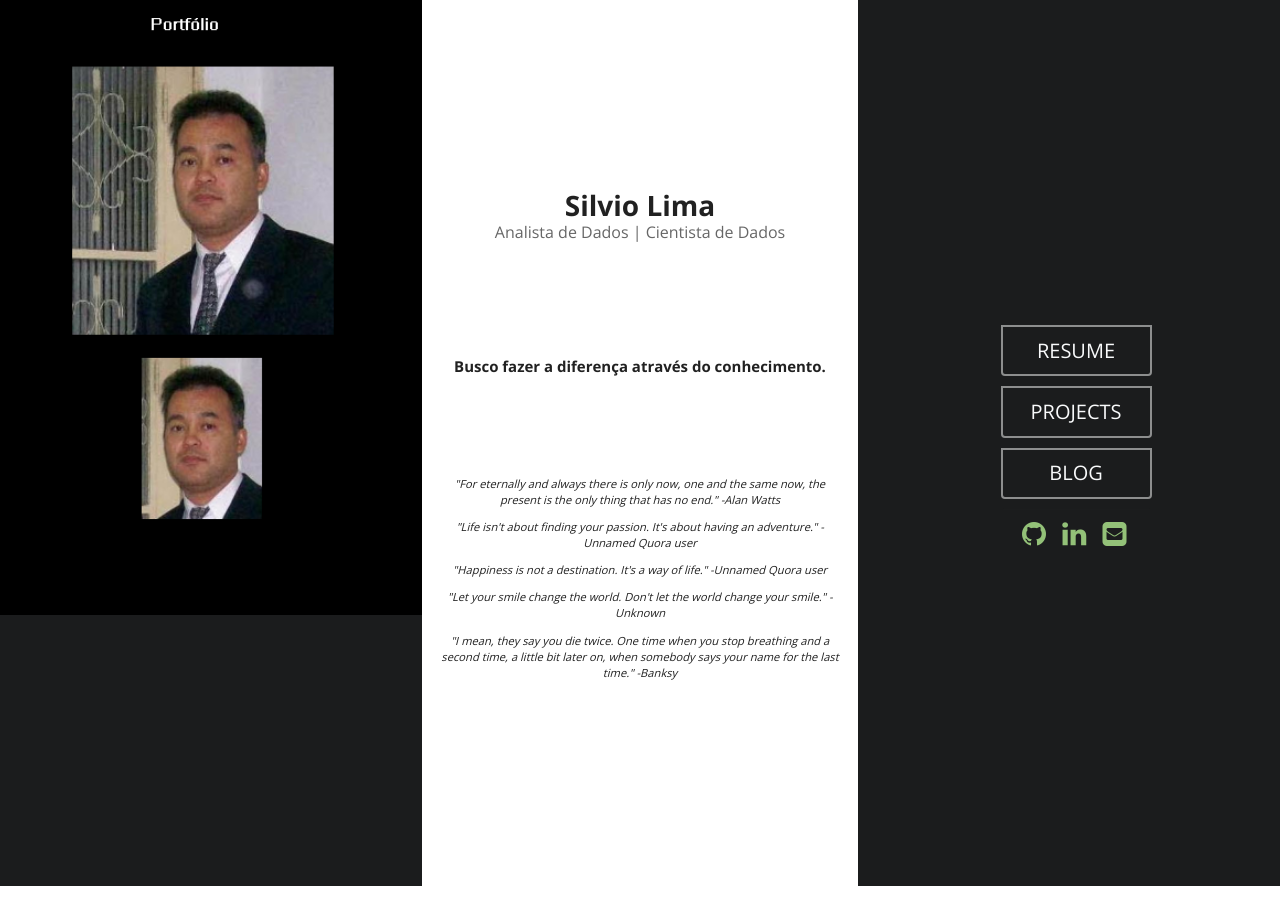
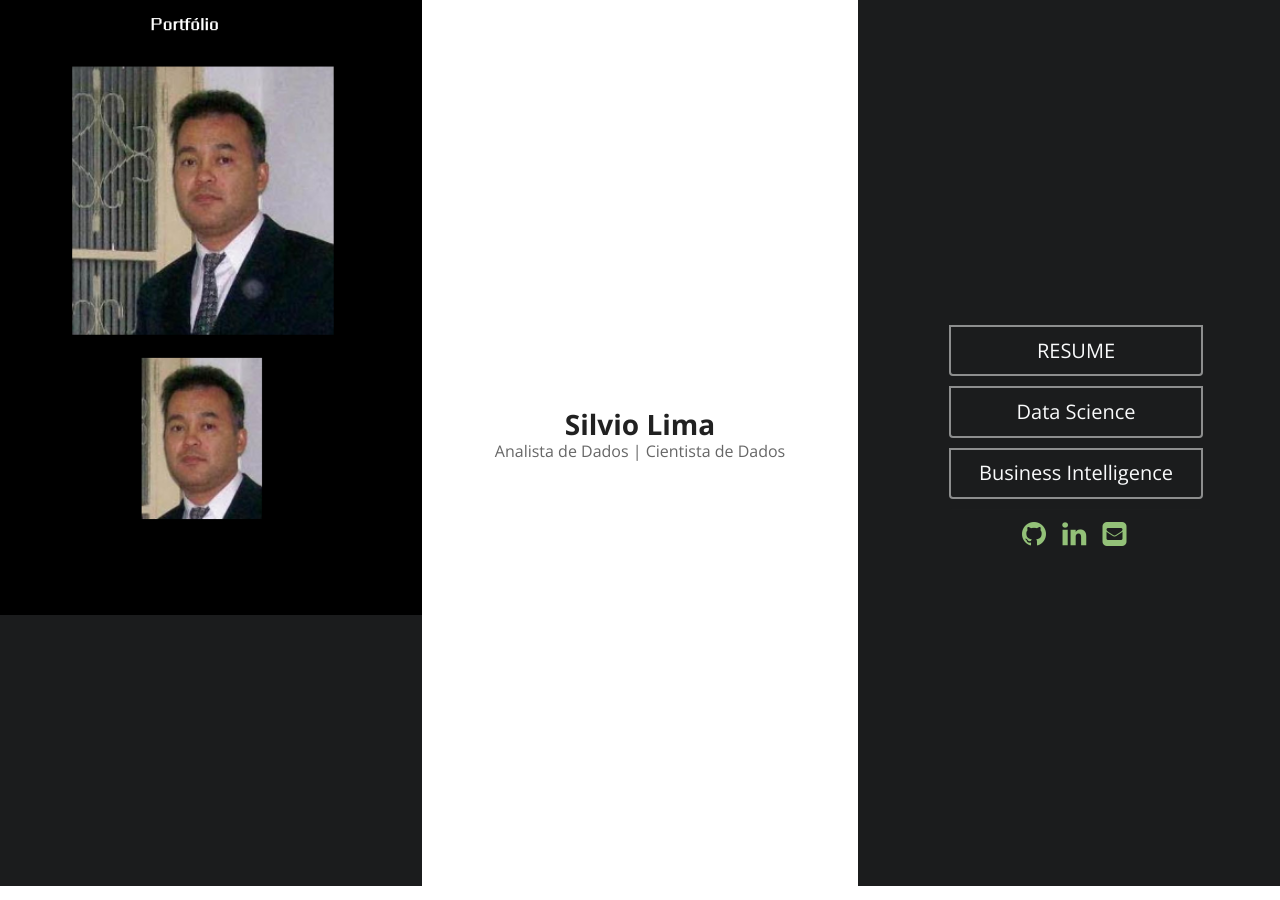
Before and after one commit to silviolima07/silviolima07_bkp.github.io, a Jekyll site: the page built from index.html, in a window 1280 px wide. Built offline with Jekyll 4.4.1, drawn with Linux system fonts in a browser that asks for light colours.

Commit message:
Projects

```diff
--- a/_includes/theme-home-amy-1.html
+++ b/_includes/theme-home-amy-1.html
@@ -14,12 +14,12 @@
                 {{ site.data.bio.basics.name }}
                 <div class="sub header">{{ site.data.bio.basics.label }}</div>
             </h1>
-            <h4 style="margin-bottom:100px; margin-top: 100px" class="ui header">{{ site.data.bio.basics.summary }}</h4>
+         <!--   <h4 style="margin-bottom:100px; margin-top: 100px" class="ui header">{{ site.data.bio.basics.summary }}</h4>
             <p style="font-style: italic; font-size:80%">"For eternally and always there is only now, one and the same now, the present is the only thing that has no end." -Alan Watts</p>
             <p style="font-style: italic; font-size:80%">"Life isn't about finding your passion. It's about having an adventure." -Unnamed Quora user</p>
             <p style="font-style: italic; font-size:80%">"Happiness is not a destination. It's a way of life." -Unnamed Quora user</p>
             <p style="font-style: italic; font-size:80%">"Let your smile change the world. Don't let the world change your smile." -Unknown</p>
-            <p style="font-style: italic; font-size:80%">"I mean, they say you die twice. One time when you stop breathing and a second time, a little bit later on, when somebody says your name for the last time." -Banksy</p>
+            <p style="font-style: italic; font-size:80%">"I mean, they say you die twice. One time when you stop breathing and a second time, a little bit later on, when somebody says your name for the last time." -Banksy</p> -->
         </div>
 
         <div class="black column">
@@ -30,10 +30,10 @@
                                 <button style="margin-bottom: 10px" class="ui inverted basic huge button">{{ site.bio-page-label }}</button>
                             </a>
                             <a href="{{ site.baseurl}}/projects/">
-                                <button style="margin-bottom: 10px" class="ui inverted basic huge button">PROJECTS</button>
+                                <button style="margin-bottom: 10px" class="ui inverted basic huge button">Data Science</button>
                             </a>
-                            <a href="{{ site.baseurl}}/essays/">
-                                <button style="margin-bottom: 10px" class="ui inverted basic huge button">BLOG</button>
+                            <a href="{{ site.baseurl}}/projects/">
+                                <button style="margin-bottom: 10px" class="ui inverted basic huge button">Business Intelligence</button>
                             </a>
                         </div>
                         <div style="margin-top:10px" class="center aligned extra content">
```
